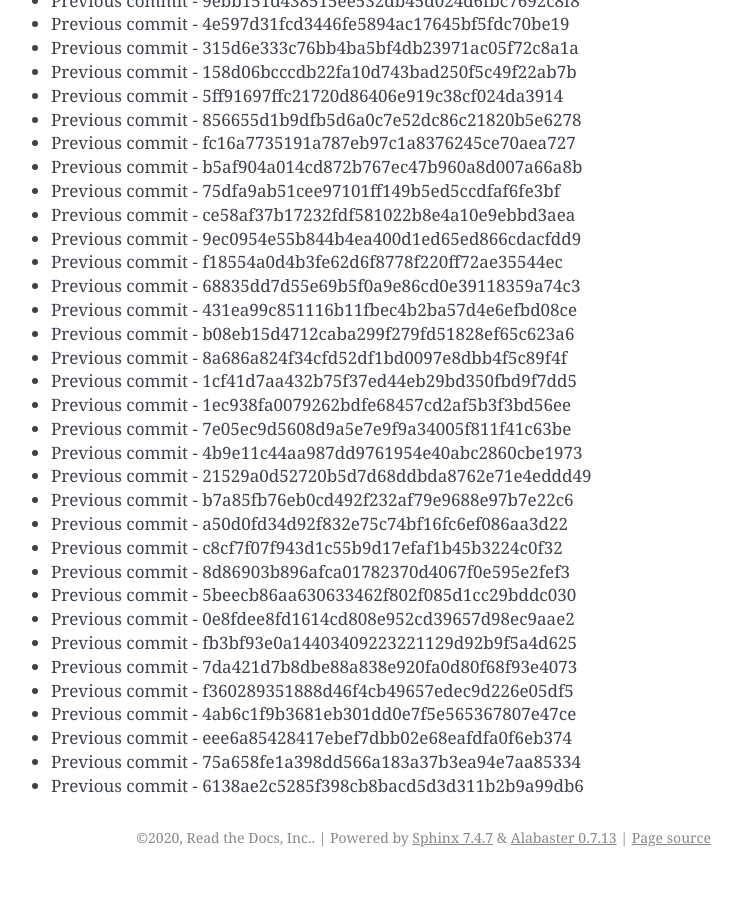
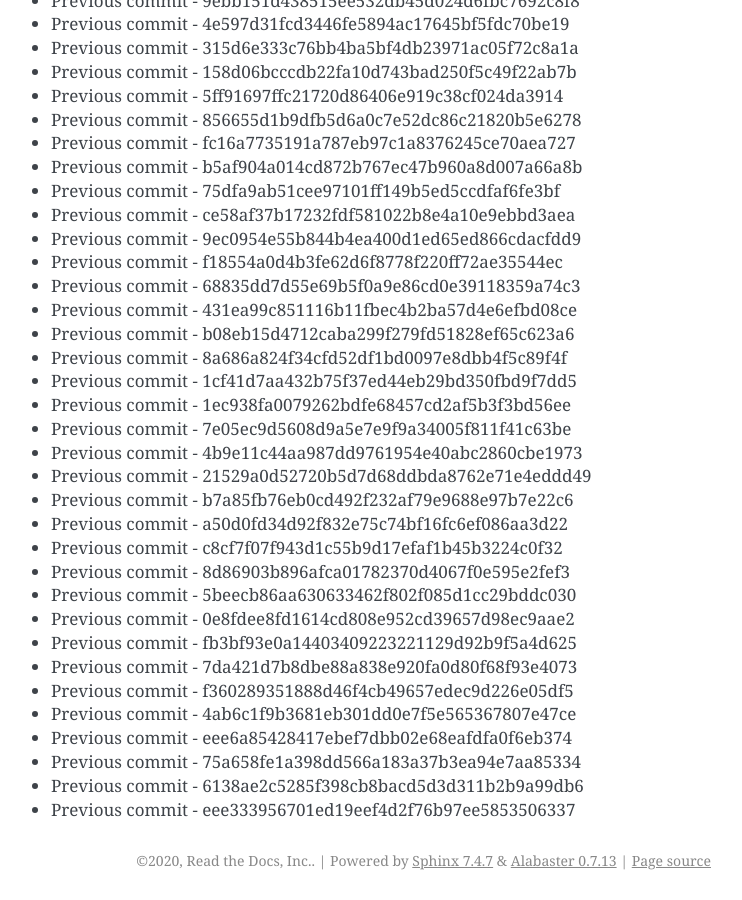
Before and after one commit to readthedocs/rtd-git-stresstest, a Sphinx documentation site: the page built from docs/updates.rst, in a window 1280 px wide and 900 px high, scrolled down 30996 px. Shown: the whole window, without its empty margins (399-1141 px from the left). Built offline with Sphinx 7.4.7, drawn with Linux system fonts in a browser that asks for light colours; before the commit the page ends 31873 px from its top, so only the background shows below that.

Commit message:
Generating commit from previous: eee333956701ed19eef4d2f76b97ee5853506337

```diff
--- a/docs/updates.rst
+++ b/docs/updates.rst
@@ -1334,3 +1334,4 @@ It can be tested for any performance characteristics.
 * Previous commit - eee6a85428417ebef7dbb02e68eafdfa0f6eb374
 * Previous commit - 75a658fe1a398dd566a183a37b3ea94e7aa85334
 * Previous commit - 6138ae2c5285f398cb8bacd5d3d311b2b9a99db6
+* Previous commit - eee333956701ed19eef4d2f76b97ee5853506337
```
